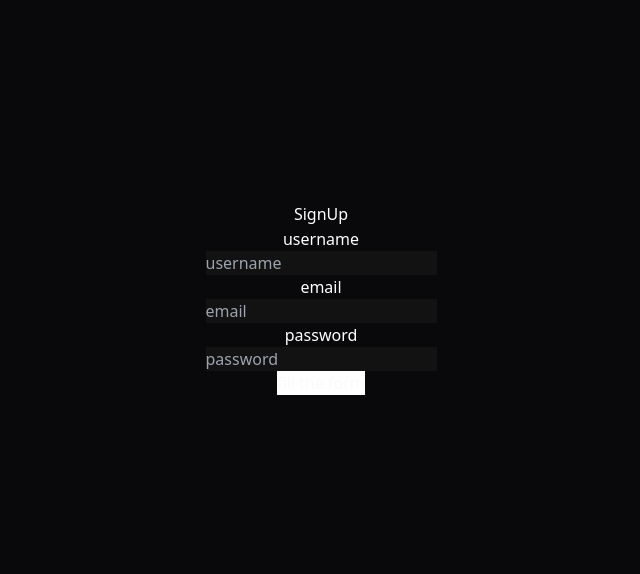
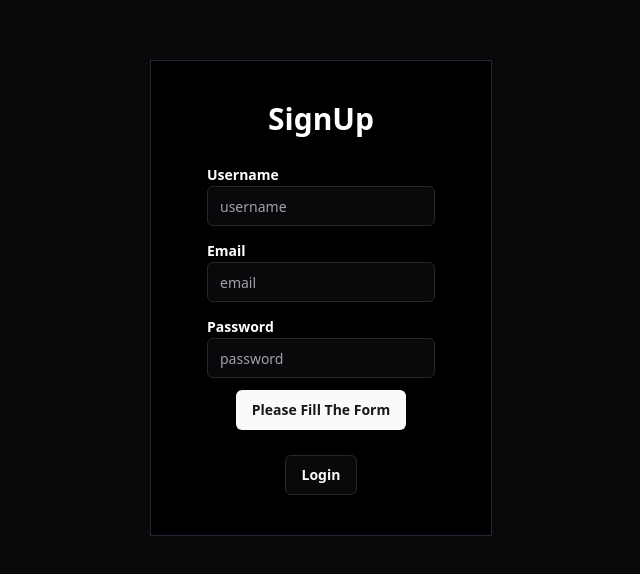
Before and after one commit to ayushsharma74/nextjs-auth-logic, a Next.js app: page /signup in a window 1280 px wide. Shown: the part 102-676 px from the top of the page, without its empty margins (319-959 px from the left). Built offline with nearby package versions, Linux system fonts and the light colour scheme.

Commit message:
login signup complete

```diff
--- a/src/app/api/users/signup/route.ts
+++ b/src/app/api/users/signup/route.ts
@@ -10,7 +10,10 @@ export async function POST(request: NextRequest) {
         const reqBody = await request.json()
         const {email,username,password} = reqBody
 
-        console.log(reqBody);
+        if (email == "" || username == "" || password == "") {
+            return NextResponse.json({error: "Invalid Details"},{status: 400})
+        }
+
 
         const user = await User.findOne({email})
 
@@ -18,21 +21,26 @@ export async function POST(request: NextRequest) {
             return NextResponse.json({error: 'user already exists'},{status: 400})
         }
 
+        console.log("log 1");
+
         const salt = await bcryptjs.genSalt(10)
         const hashedPassword = await bcryptjs.hash(password,salt)
 
+        console.log("log 2");
         const newUser = new User({
             username,
             email,
             password: hashedPassword
         })
+        console.log("log 3");
+        console.log(newUser);
 
         const savedUser = await newUser.save()
 
+        console.log("log 4");
         console.log(savedUser);
 
-        await sendEmail({email,emailType: 'VERIFY',userId: savedUser._id})
-
+        // await sendEmail({email,emailType: 'VERIFY',userId: savedUser._id})
         return NextResponse.json({
             message: "user registration successfull",
             success: true,
@@ -41,7 +49,7 @@ export async function POST(request: NextRequest) {
 
 
     } catch (error:any) {
-        NextResponse.json({error: error.message}),
+        NextResponse.json({error: "user registration failed"}),
         {status:500}
     }
 }
--- a/src/app/login/page.tsx
+++ b/src/app/login/page.tsx
@@ -56,7 +56,7 @@ export default function Login() {
 
     return (
         <div className="flex flex-col h-screen items-center justify-center ">
-            <div className="bg-black py-10 px-12 flex gap-3 flex-col items-center border border-solid border-gray-900">
+            <div className="bg-black py-10 px-14 flex gap-3 flex-col items-center border border-solid border-gray-900">
                 <h1 className="font-bold text-4xl">Login</h1>
                 <div>
                     <Label htmlFor="username" className="font-semibold">Username</Label>
@@ -89,7 +89,7 @@ export default function Login() {
                     </Input>
                 </div>
 
-                <Button onClick={onLogin} className="mt-5">
+                <Button onClick={onLogin}>
                     {loading ? <TailSpin
                         visible={true}
                         height="25"
@@ -101,7 +101,7 @@ export default function Login() {
                         wrapperClass=""
                     /> : <span className="font-bold"> Sign In </span>}
                 </Button>
-                <Button>
+                <Button variant={"outline"}>
                     <Link href={"/signup"} className="font-bold">Sign Up</Link>
                 </Button>
 
--- a/src/app/signup/page.tsx
+++ b/src/app/signup/page.tsx
@@ -10,21 +10,43 @@ import { Label } from "@/components/ui/label";
 import { TailSpin } from "react-loader-spinner";
 import { useToast } from "@/components/ui/use-toast"
 import { ToastAction } from "@/components/ui/toast";
+import { Span } from "next/dist/trace"
 
 export default function Signup() {
     const router = useRouter()
+    const { toast } = useToast()
     const [user, setUser] = useState({
         username: "",
         email: "",
         password: ""
     })
 
+    const signUpToast = () => {
+        toast({
+            title: "SignUp Successfull",
+            description: "Please Enter Your Details To Login",
+          })
+    }
+    const errorToast = () => {
+        toast({
+            variant: "destructive",
+            title: "SignUp Unsuccessfull",
+            description: "Please Enter Your Details Correctly",
+            action: <ToastAction altText="Try again">Try again</ToastAction>,
+          })
+    }
+
     const onSignUp = async () => {
         try {
+            setLoading(true)
             const res = await axios.post("/api/users/signup", user)
             console.log("signup success", res.data);
             router.push("/login")
+            signUpToast()
+            setLoading(false)
         } catch (error: any) {
+            errorToast()
+            setLoading(false)
             console.log("signup failed", error);
         }
     }
@@ -39,43 +61,72 @@ export default function Signup() {
 
     const [buttonDisabled, setButtonDisabled] = useState(false)
     const [loading, setLoading] = useState(false)
+
+
     return (
         <div className="w-full h-screen flex-col flex  justify-center items-center">
-            <h1 className="text-white">{loading ? "Processing..." : "SignUp"}</h1>
+            <div className="flex items-center flex-col gap-3 bg-black px-14 py-10 border border-solid border-gray-800">
+                <h1 className="text-white text-3xl font-bold"> SignUp </h1>
                 <hr />
-            <label className="text-white" htmlFor="username">username</label>
-            <input
+                <div>
+                    <Label className="text-white font-semibold" htmlFor="username">Username</Label>
+                    <Input
 
                         id="username"
                         value={user.username}
                         onChange={(e) => setUser({ ...user, username: e.target.value })}
                         placeholder="username"
-                type="text" />
+                        type="text">
 
-            <label className="text-white" htmlFor="email">email</label>
-            <input
+                    </Input>
+                </div>
+
+                <div>
+                    <Label className="text-white font-semibold" htmlFor="email">Email</Label>
+                    <Input
 
                         id="email"
                         value={user.email}
                         onChange={(e) => setUser({ ...user, email: e.target.value })}
                         placeholder="email"
-                type="email" />
+                        type="email">
 
-            <label className="text-white" htmlFor="password">password</label>
-            <input
+                    </Input>
+                </div>
+
+                <div>
+                    <Label className="text-white font-semibold" htmlFor="password">Password</Label>
+                    <Input
 
                         id="password"
                         value={user.password}
                         onChange={(e) => setUser({ ...user, password: e.target.value })}
                         placeholder="password"
-                type="password" />
+                        type="password" >
 
-            <button onClick={onSignUp}
-                className="bg-white"
+                    </Input>
+                </div>
+                <Button onClick={onSignUp}
+                    className={buttonDisabled ?
+                        "cursor-not-allowed font-bold" : "font-bold"
+                    }
                 >
-                {buttonDisabled ? "fill the form" : "Submit"}
-            </button>
-            <Link href={"/login"}></Link>
+                    { loading ? <TailSpin
+                        visible={true}
+                        height="25"
+                        width="25"
+                        color="#000000"
+                        ariaLabel="tail-spin-loading"
+                        radius="1"
+                        wrapperStyle={{}}
+                        wrapperClass=""
+                    /> : buttonDisabled ? <span>Please Fill The Form</span> : <span>Submit</span> }
+                </Button>
+                <hr />
+                <Button variant={"outline"}>
+                <Link href={"/login"} className="font-bold">Login</Link>
+                </Button>
+            </div>
         </div>
     )
 }
```
Lines whose indentation alone changed are shown as unchanged.
